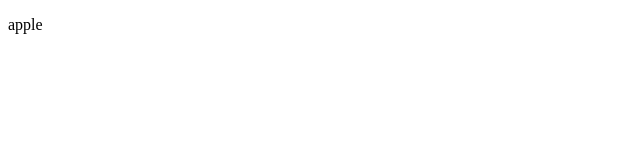
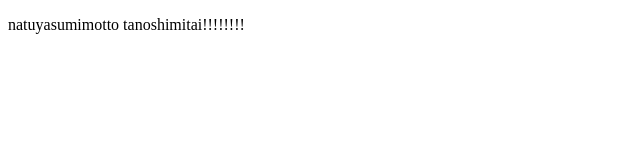
Before and after one commit to Ayahiro-Inatsugu/test, a plain HTML site: page index.html in a window 1280 px wide. Shown: the whole page, without its empty margins (0-640 px from the left). Drawn offline with Linux system fonts and the light colour scheme.

Commit message:
夏やsみ楽しみta

```diff
--- a/index.html
+++ b/index.html
@@ -7,6 +7,7 @@
     <title>Document</title>
 </head>
 <body>
-    <p>apple</p>
+    <p>natuyasumimotto
+    tanoshimitai!!!!!!!!</p>
 </body>
 </html>
```
